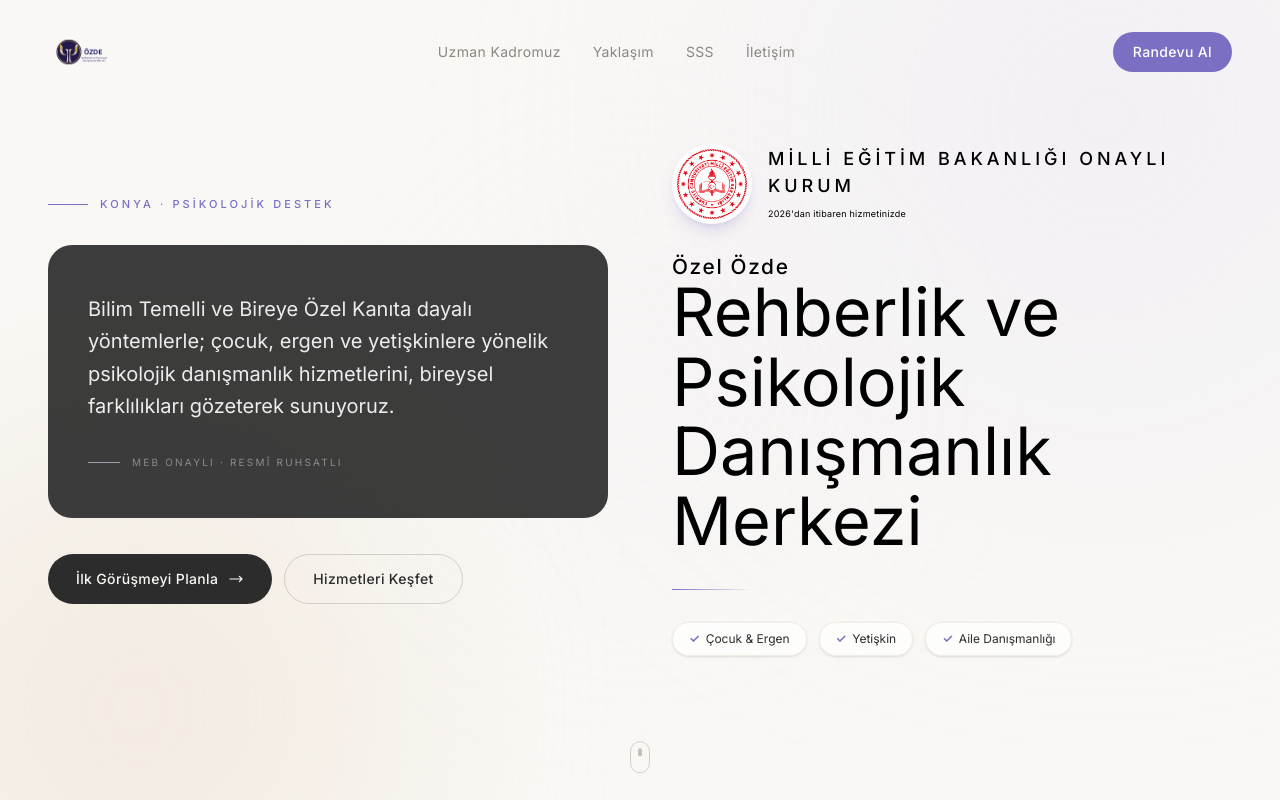
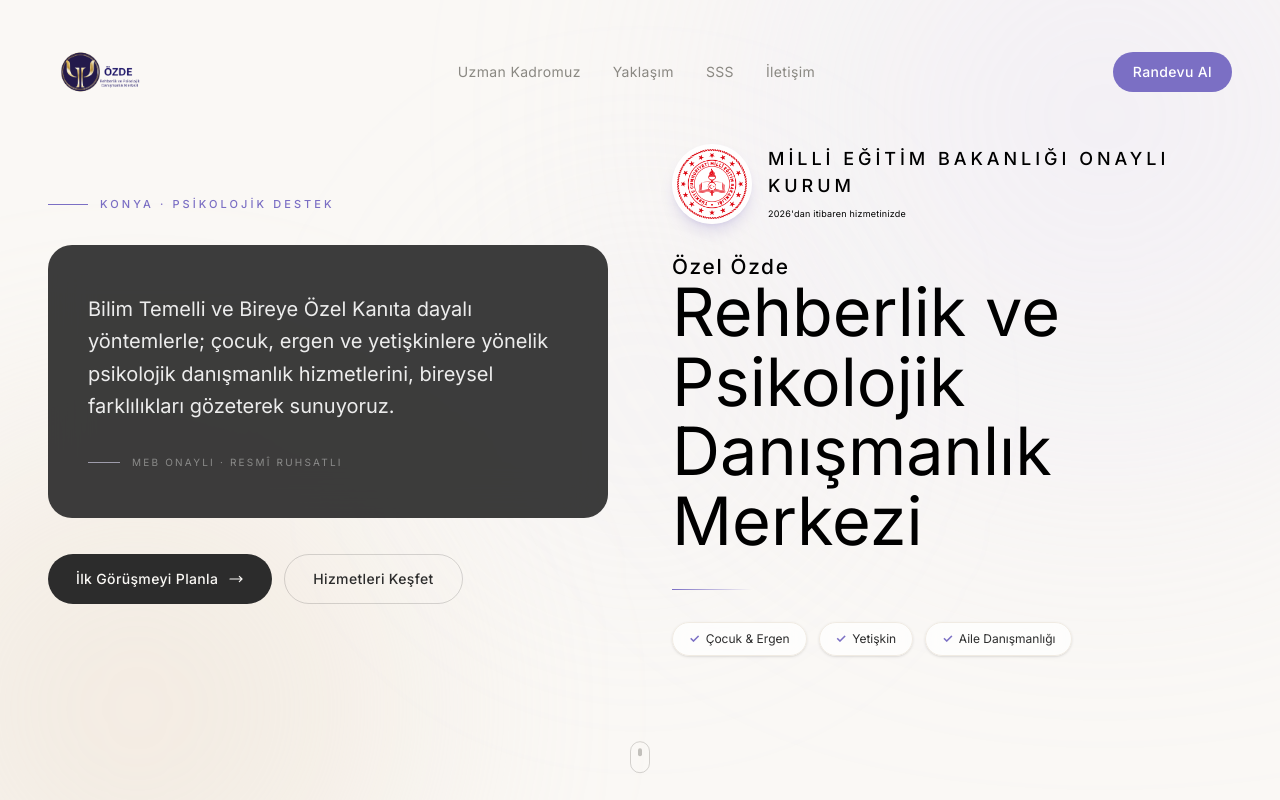
Before and after one commit to sinankerimcanan/psikologwebapp, a Next.js app: page / in a window 1280 px wide. Shown: the top 800 px of the page. Built offline with nearby package versions, Linux system fonts and the light colour scheme.

Commit message:
fix: update logo dimensions in Navbar component for improved display

```diff
--- a/app/components/Navbar.tsx
+++ b/app/components/Navbar.tsx
@@ -38,10 +38,10 @@
           <Image
             src="/assets/ozdelogo.png"
             alt="Özde Rehberlik Psikolojik Danışmanlık Merkezi"
-            width={300}
-            height={400}
+            width={360}
+            height={480}
             priority
-            className="h-18 w-auto"
+            className="h-24 md:h-28 w-auto"
           />
         </a>
 
```
